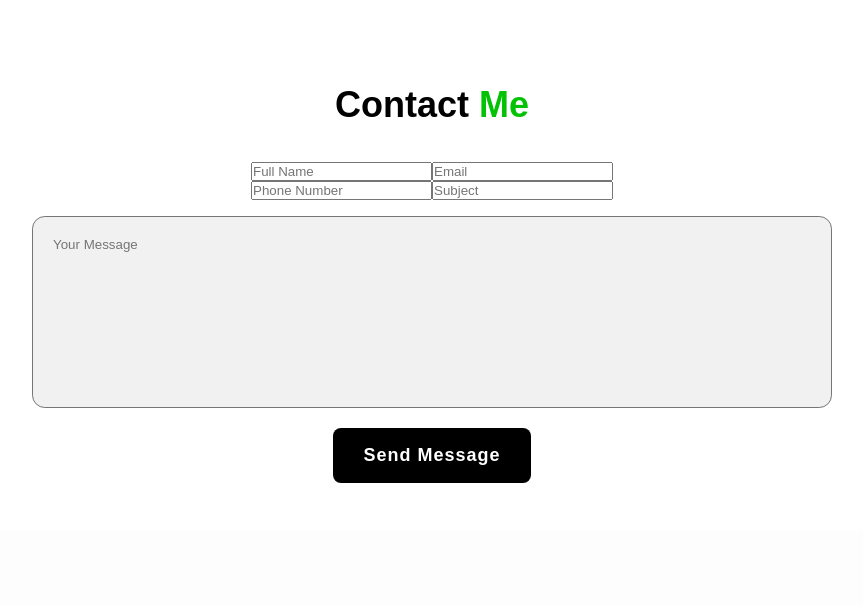
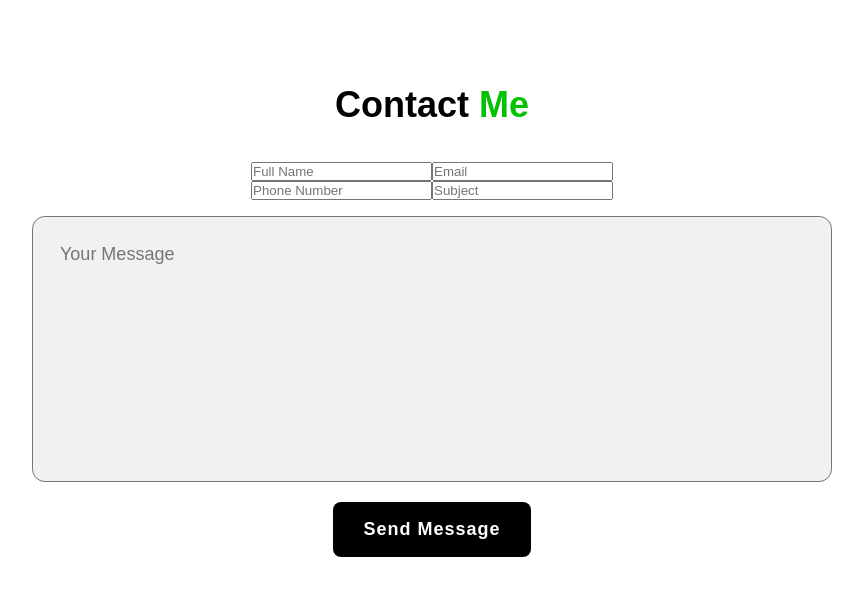
Before and after one commit to hilmanyusoh/Django-Personal-Website, a Django app: template personalweb/myproject/myapp/templates/index.html in a window 1280 px wide. Shown: the part 1674-2279 px from the top of the page, without its empty margins (208-1071 px from the left). Before the commit the page ends 2157 px from the top, so only its background shows below. Run offline with Django 5.2, Linux system fonts and the light colour scheme; the template is opened without the code that fills it, so the values that code supplies are empty.

Commit message:
Update style.css

```diff
--- a/personalweb/myproject/myapp/static/css/style.css
+++ b/personalweb/myproject/myapp/static/css/style.css
@@ -225,7 +225,7 @@ img:hover {
 .contact-form form textarea {
     width: 100%;
     padding: 1.5em;
-    font-size: 18 px;
+    font-size: 18px;
     color: black;
     background: rgb(241,241,241);
     border-radius: .8rem;
```
